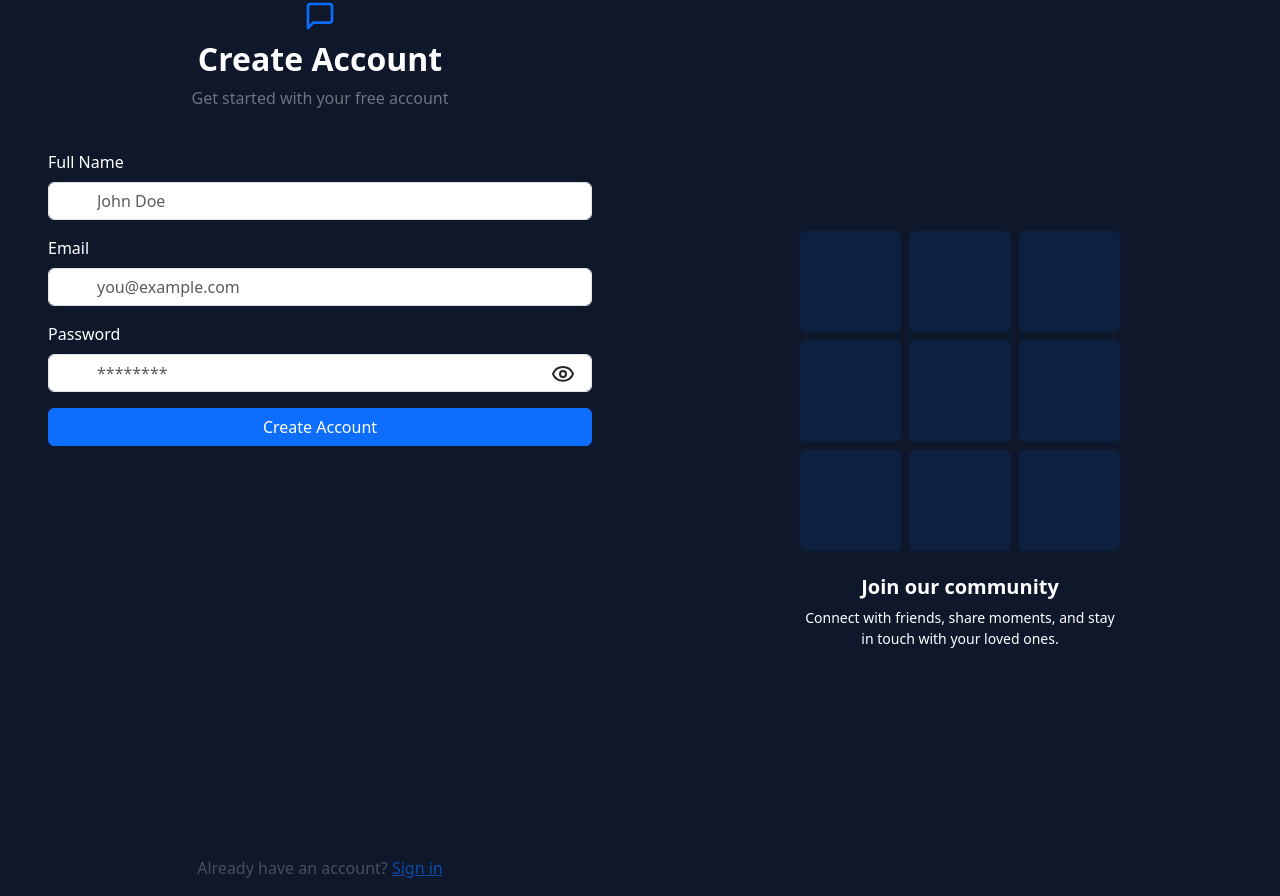
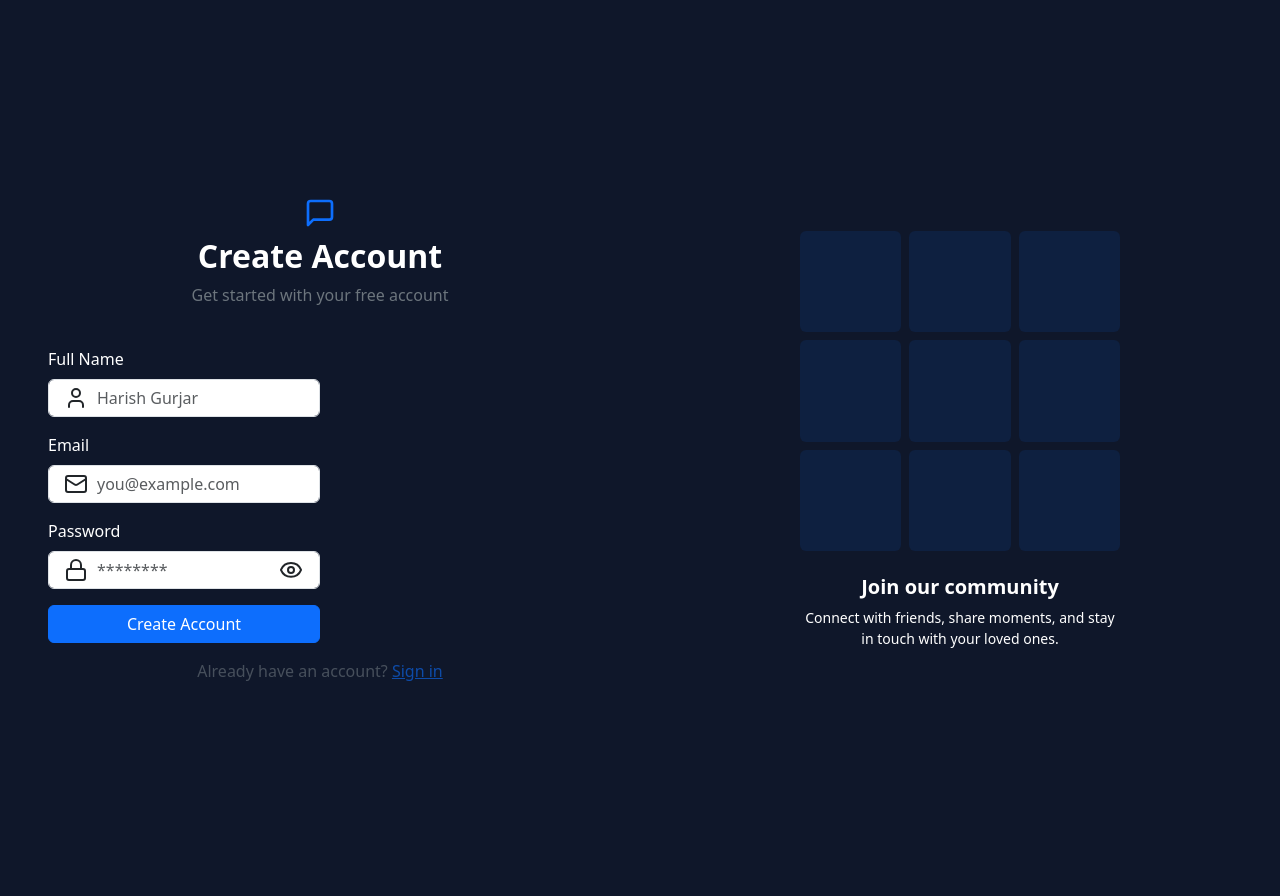
Before and after one commit to harish-gurjar-758/chet_website, a React (Create React App) app in the folder client/: page /signup in a window 1280 px wide. Built offline with nearby package versions, Linux system fonts and the light colour scheme; no server answers.

Commit message:
design the ui/ux throw bootrap

```diff
--- a/client/src/Pages/LogInPage.jsx
+++ b/client/src/Pages/LogInPage.jsx
@@ -45,7 +45,7 @@ export default function LogInPage() {
                     <div className="form-control">
                         <label className="block mb-1 font-medium">Email</label>
                         <div className="relative flex items-center">
-                            <Mail className="absolute left-3" />
+                            <Mail/>
                             <input
                                 type="email"
                                 className="w-full pl-10 border rounded px-3 py-2"
--- a/client/src/Pages/SignUpPage.jsx
+++ b/client/src/Pages/SignUpPage.jsx
@@ -25,23 +25,23 @@ export default function SignUpPage() {
     };
 
     return (
-        <div className="d-flex min-vh-100 text-white" style={{ backgroundColor: '#0f172a' }}>
+        <div className="d-flex min-vh-100 h-100 text-white d-flex align-items-center jucstify-content-center" style={{ backgroundColor: '#0f172a' }}>
             {/* Left (form) */}
-            <div className="w-50 d-flex flex-column justify-content-center px-5">
+            <div className="w-50 d-flex flex-column align-items-center justify-content-center px-5">
                 <div className="text-center mb-4">
                     <MessageSquare size={32} className="mb-2 text-primary" />
                     <h2 className="fw-bold">Create Account</h2>
                     <p className="text-secondary">Get started with your free account</p>
                 </div>
-                <form onSubmit={handleSubmit} className="vstack gap-3">
+                <form onSubmit={handleSubmit} className="w-50 vstack gap-3">
                     {/* Full Name */}
                     <div>
                         <label className="form-label">Full Name</label>
                         <div className="position-relative">
-                            <User className="position-absolute top-50 translate-middle-y ms-3" />
+                            <User className="position-absolute top-50  translate-middle-y ms-3 text-dark" />
                             <input
                                 className="form-control ps-5"
-                                placeholder="John Doe"
+                                placeholder="Harish Gurjar"
                                 value={formData.fullName}
                                 onChange={e => setFormData({ ...formData, fullName: e.target.value })}
                             />
@@ -51,7 +51,7 @@ export default function SignUpPage() {
                     <div>
                         <label className="form-label">Email</label>
                         <div className="position-relative">
-                            <Mail className="position-absolute top-50 translate-middle-y ms-3" />
+                            <Mail className="position-absolute top-50 translate-middle-y ms-3 text-dark" />
                             <input
                                 type="email"
                                 className="form-control ps-5"
@@ -65,7 +65,7 @@ export default function SignUpPage() {
                     <div>
                         <label className="form-label">Password</label>
                         <div className="position-relative">
-                            <Lock className="position-absolute top-50 translate-middle-y ms-3" />
+                            <Lock className="position-absolute top-50 translate-middle-y ms-3 text-dark" />
                             <input
                                 type={showPassword ? 'text' : 'password'}
                                 className="form-control ps-5 pe-5"
```
